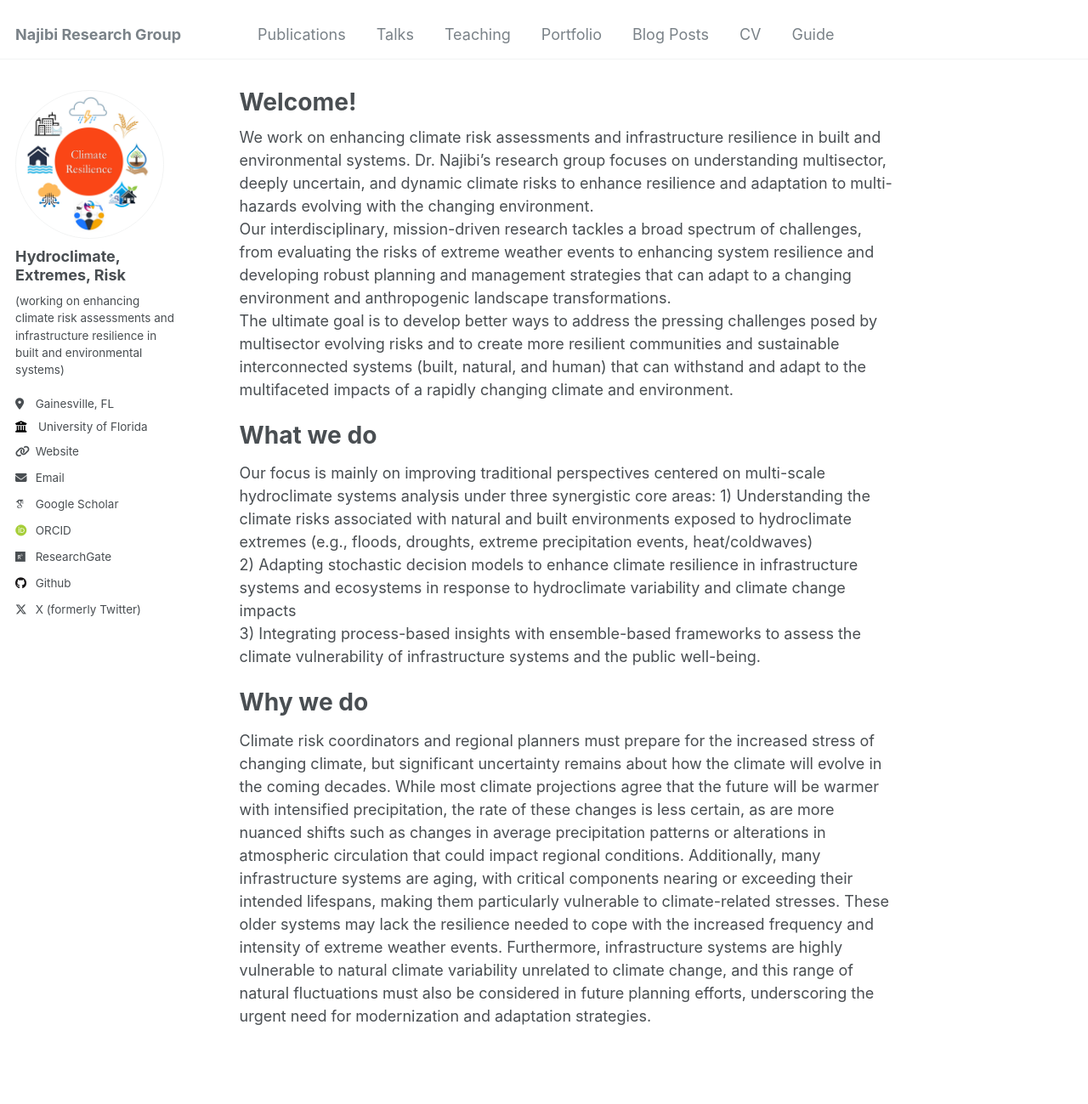
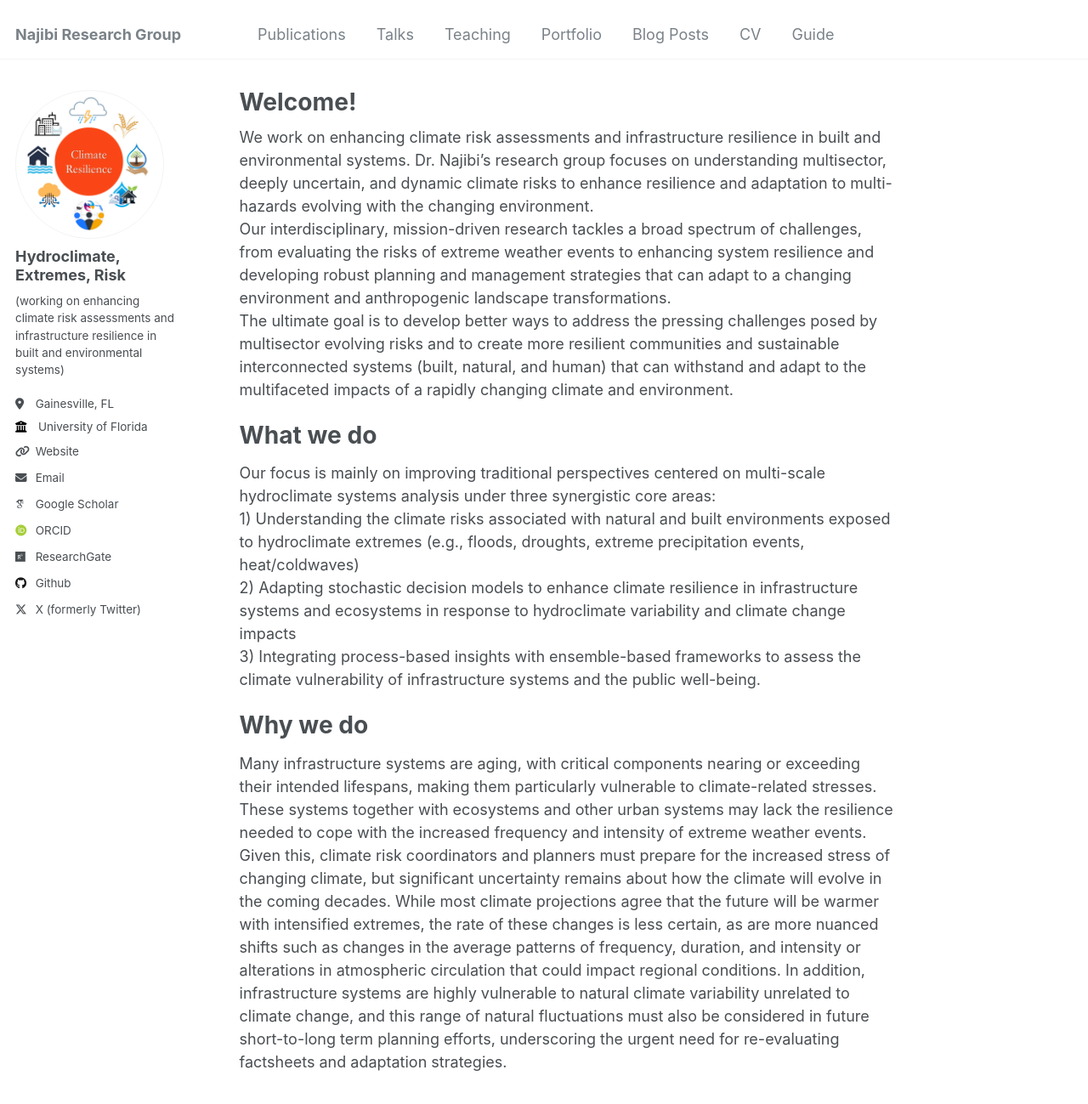
Before and after one commit to nassernajibi/lab, a Jekyll site: the page built from _pages/about.md, in a window 1280 px wide and 1400 px high. Shown: the top 1299 px of the window at 85% size. Built offline with Jekyll 4.4.1, drawn with Linux system fonts in a browser that asks for light colours; some web fonts are replaced.

Commit message:
Updated about

```diff
--- a/_pages/about.md
+++ b/_pages/about.md
@@ -13,11 +13,11 @@ The ultimate goal is to develop better ways to address the pressing challenges p
 
 What we do
 ======
-Our focus is mainly on improving traditional perspectives centered on multi-scale hydroclimate systems analysis under three synergistic core areas:
+Our focus is mainly on improving traditional perspectives centered on multi-scale hydroclimate systems analysis under three synergistic core areas:<br/>
 1) Understanding the climate risks associated with natural and built environments exposed to hydroclimate extremes (e.g., floods, droughts, extreme precipitation events, heat/coldwaves)<br/>
 2) Adapting stochastic decision models to enhance climate resilience in infrastructure systems and ecosystems in response to hydroclimate variability and climate change impacts<br/>
 3) Integrating process-based insights with ensemble-based frameworks to assess the climate vulnerability of infrastructure systems and the public well-being.<br/>
 
 Why we do
 ======
-Climate risk coordinators and regional planners must prepare for the increased stress of changing climate, but significant uncertainty remains about how the climate will evolve in the coming decades. While most climate projections agree that the future will be warmer with intensified precipitation, the rate of these changes is less certain, as are more nuanced shifts such as changes in average precipitation patterns or alterations in atmospheric circulation that could impact regional conditions. Additionally, many infrastructure systems are aging, with critical components nearing or exceeding their intended lifespans, making them particularly vulnerable to climate-related stresses. These older systems may lack the resilience needed to cope with the increased frequency and intensity of extreme weather events. Furthermore, infrastructure systems are highly vulnerable to natural climate variability unrelated to climate change, and this range of natural fluctuations must also be considered in future planning efforts, underscoring the urgent need for modernization and adaptation strategies.
+Many infrastructure systems are aging, with critical components nearing or exceeding their intended lifespans, making them particularly vulnerable to climate-related stresses. These systems together with ecosystems and other urban systems may lack the resilience needed to cope with the increased frequency and intensity of extreme weather events. Given this, climate risk coordinators and planners must prepare for the increased stress of changing climate, but significant uncertainty remains about how the climate will evolve in the coming decades. While most climate projections agree that the future will be warmer with intensified extremes, the rate of these changes is less certain, as are more nuanced shifts such as changes in the average patterns of frequency, duration, and intensity or alterations in atmospheric circulation that could impact regional conditions. In addition, infrastructure systems are highly vulnerable to natural climate variability unrelated to climate change, and this range of natural fluctuations must also be considered in future short-to-long term planning efforts, underscoring the urgent need for re-evaluating factsheets and adaptation strategies.
```
